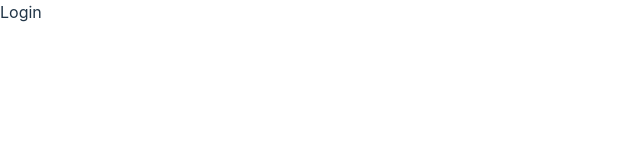
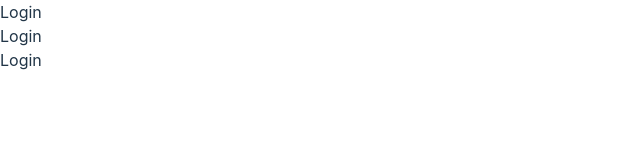
Before and after one commit to Senak9/-ReadingTable, a React (Vite) app: page / in a window 1280 px wide. Shown: the top 160 px of the page, without its empty margins (0-640 px from the left). Built offline with nearby package versions, Linux system fonts and the light colour scheme.

Commit message:
feat: criando sistema de rotas

```diff
--- a/package.json
+++ b/package.json
@@ -10,7 +10,8 @@
   },
   "dependencies": {
     "react": "^18.2.0",
-    "react-dom": "^18.2.0"
+    "react-dom": "^18.2.0",
+    "react-router-dom": "^6.2.2"
   },
   "devDependencies": {
     "@types/react": "^18.0.26",
--- a/src/main.jsx
+++ b/src/main.jsx
@@ -1,10 +1,13 @@
 import React from 'react'
 import ReactDOM from 'react-dom/client'
-import Login from './paginas/Login'
-import './index.css'
+import './index.css';
+import {BrowserRouter} from 'react-router-dom';
+import MainRoutes from './routes';
 
 ReactDOM.createRoot(document.getElementById('root')).render(
   <React.StrictMode>
-    <Login />
+    <BrowserRouter>
+    <MainRoutes />
+    </BrowserRouter>
   </React.StrictMode>,
 )
--- a/src/paginas/Login/index.jsx
+++ b/src/paginas/Login/index.jsx
@@ -6,6 +6,8 @@ function Login() {
   return (
     <div >
      <p>Login</p>
+     <p>Login</p>
+     <p>Login</p>
     </div>
   )
 }
--- /dev/null
+++ b/src/routes.jsx
@@ -0,0 +1,12 @@
+import { Routes, Route } from 'react-router-dom';
+import Login from './paginas/Login';
+function MainRoutes(){
+    return (
+        <Routes>
+            <Route path='/' element={<Login/>} />
+        </Routes>
+        )
+}
+
+
+export default MainRoutes;
```
Also changed, not shown: 1 other file (tests, documents, lock files or other folders).
